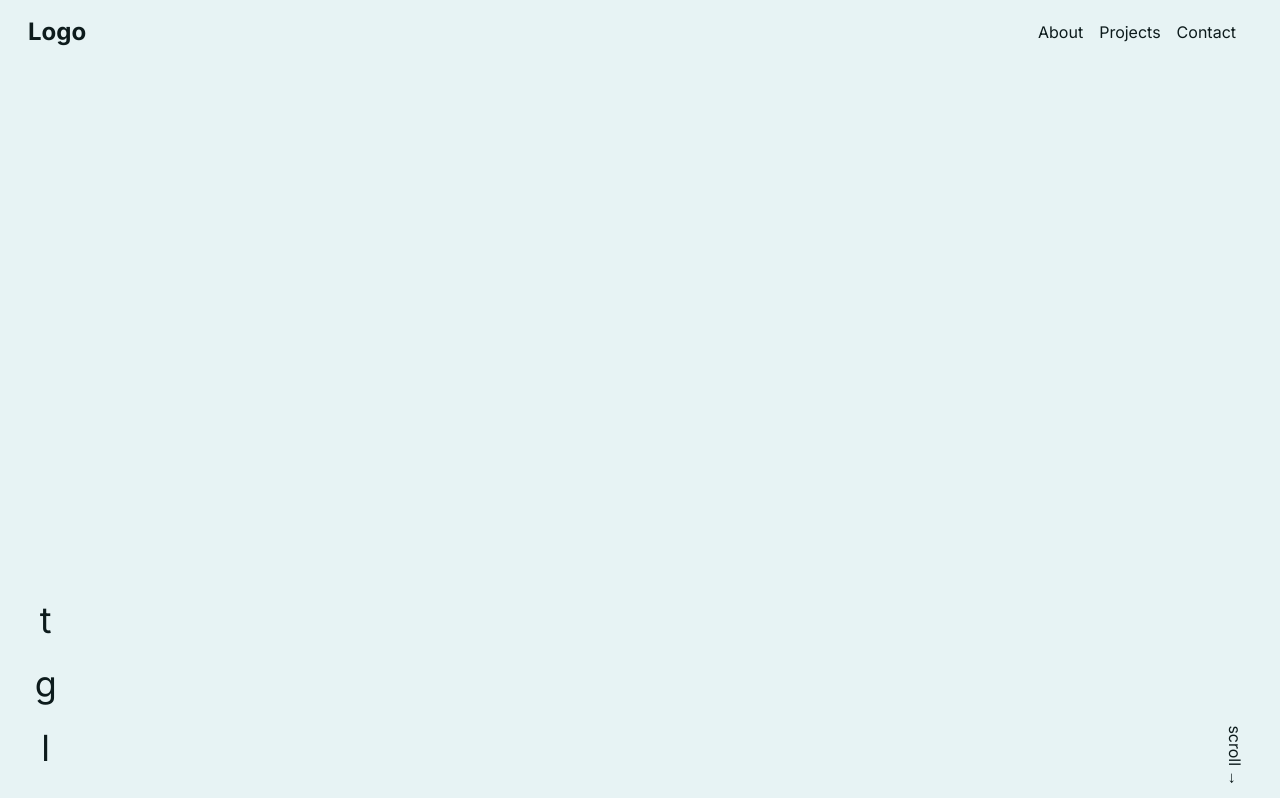
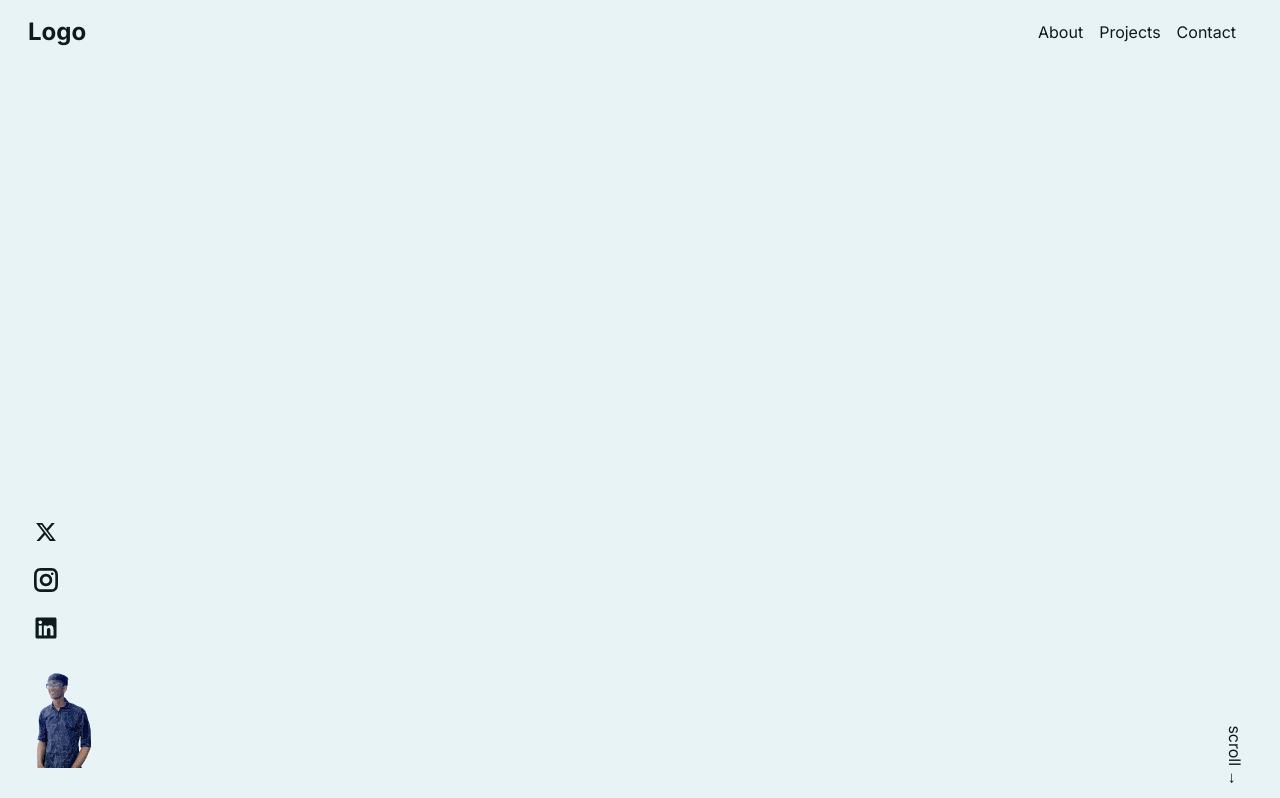
Before and after one commit to kevin-samson/portfolio-v2, a Next.js app: page / in a window 1280 px wide. Shown: the top 798 px of the page. Built offline with nearby package versions, Linux system fonts and the light colour scheme.

Commit message:
moved to folders and added icons

```diff
--- a/app/page.tsx
+++ b/app/page.tsx
@@ -1,82 +1,20 @@
 "use client";
-import { useContext, useRef } from "react";
+import { useContext } from "react";
 import { SmoothScrollContext } from "@/context/smoothScroll";
-import { motion, useScroll, useTransform } from "framer-motion";
+
+import Landing from "@/components/landing/landing";
+import About from "@/components/about/about";
+import Projects from "@/components/projects/projects";
 
 export default function Home() {
   const { scroll } = useContext(SmoothScrollContext);
-  const targetRef = useRef(null);
-  const targetRef2 = useRef(null);
-  const { scrollYProgress } = useScroll({
-    target: targetRef,
-  });
-  const { scrollYProgress: scrollYProgress2 } = useScroll({
-    target: targetRef2,
-  });
-
-  const y = useTransform(scrollYProgress2, [0, 1], ["20px", "0px"]);
-
-  const x = useTransform(scrollYProgress, [0, 1], ["0.5%", "-95%"]);
 
   return (
     <main data-scroll-section>
       {/* Home page */}
-      <section
-        id="home"
-        data-scroll
-        data-scroll-speed="-0.5"
-        className="flex h-dvh bg-background relative"
-      >
-        <div className="md:flex h-full w-1/12  flex-col items-center justify-end text-4xl space-y-6 pb-8 hidden text-text">
-          <div>t</div>
-          <div>g</div>
-          <div>l</div>
-        </div>
-        <div className="w-full"></div>
-        <div className="hidden md:flex h-full w-1/12  flex-col items-center justify-end pb-8">
-          <h6 className="rotate-90">scroll &rarr;</h6>
-        </div>
-      </section>
-      <motion.section
-        style={{ marginRight: y, marginLeft: y }}
-        id="about"
-        data-scroll
-        data-scroll-speed="0"
-        className="h-[85dvh] bg-background dark rounded-xl relative"
-      >
-        <div className="flex flex-col p-5">
-          <h1 ref={targetRef2} className="text-text text-6xl dark">
-            About
-          </h1>
-        </div>
-      </motion.section>
-
-      <section
-        id="projects"
-        data-scroll
-        data-scroll-speed="0"
-        className="mx-3 rounded-xl relative"
-      >
-        <h1 className="text-text text-6xl px-5">Projects</h1>
-        <div ref={targetRef} className="h-[300dvh]">
-          <div className="sticky top-0 flex h-screen items-center overflow-hidden">
-            <motion.div
-              style={{ x }}
-              transition={{ duration: 0.5 }}
-              className="flex gap-4"
-            >
-              <div className="h-[85dvh] w-[75dvh] bg-accent"></div>
-              <div className="h-[85dvh] w-[75dvh] bg-accent"></div>
-              <div className="h-[85dvh] w-[75dvh] bg-accent"></div>
-              <div className="h-[85dvh] w-[75dvh] bg-accent"></div>
-              <div className="h-[85dvh] w-[75dvh] bg-accent"></div>
-              <div className="h-[85dvh] w-[75dvh] bg-accent"></div>
-              <div className="h-[85dvh] w-[75dvh] bg-accent"></div>
-              <div className="h-[85dvh] w-[75dvh] bg-accent"></div>
-            </motion.div>
-          </div>
-        </div>
-      </section>
+      <Landing />
+      <About />
+      <Projects />
     </main>
   );
 }
--- /dev/null
+++ b/components/about/about.tsx
@@ -0,0 +1,31 @@
+import React, { useRef, useContext } from "react";
+import { motion, useScroll, useTransform } from "framer-motion";
+import { SmoothScrollContext } from "@/context/smoothScroll";
+
+function About() {
+  const { scroll } = useContext(SmoothScrollContext);
+  const targetRef = useRef(null);
+  const { scrollYProgress } = useScroll({
+    target: targetRef,
+  });
+
+  const y = useTransform(scrollYProgress, [0, 1], ["20px", "0px"]);
+
+  return (
+    <motion.section
+      style={{ marginRight: y, marginLeft: y }}
+      id="about"
+      data-scroll
+      data-scroll-speed="0"
+      className="h-[85dvh] bg-background dark rounded-xl relative"
+    >
+      <div className="flex flex-col p-5">
+        <h1 ref={targetRef} className="text-text text-6xl dark">
+          About
+        </h1>
+      </div>
+    </motion.section>
+  );
+}
+
+export default About;
--- /dev/null
+++ b/components/landing/landing.tsx
@@ -0,0 +1,30 @@
+import React from "react";
+import { RiTwitterXFill } from "react-icons/ri";
+import { GrInstagram } from "react-icons/gr";
+import { FaLinkedin } from "react-icons/fa";
+import Image from "next/image";
+import image from "@/public/image.svg";
+
+function Landing() {
+  return (
+    <section
+      id="home"
+      data-scroll
+      data-scroll-speed="-0.5"
+      className="flex h-dvh bg-background relative"
+    >
+      <div className="md:flex h-full w-1/12  flex-col items-center justify-end text-2xl space-y-6 pb-8 hidden text-text">
+        <RiTwitterXFill />
+        <GrInstagram />
+        <FaLinkedin />
+        <Image src={image} alt="next" />
+      </div>
+      <div className="w-full"></div>
+      <div className="hidden md:flex h-full w-1/12  flex-col items-center justify-end pb-8">
+        <h6 className="rotate-90">scroll &rarr;</h6>
+      </div>
+    </section>
+  );
+}
+
+export default Landing;
--- /dev/null
+++ b/components/projects/projects.tsx
@@ -0,0 +1,43 @@
+import React, { useRef, useContext } from "react";
+import { motion, useScroll, useTransform } from "framer-motion";
+import { SmoothScrollContext } from "@/context/smoothScroll";
+
+function Projects() {
+  const { scroll } = useContext(SmoothScrollContext);
+  const targetRef = useRef(null);
+  const { scrollYProgress } = useScroll({
+    target: targetRef,
+  });
+
+  const x = useTransform(scrollYProgress, [0, 1], ["0.5%", "-95%"]);
+  return (
+    <section
+      id="projects"
+      data-scroll
+      data-scroll-speed="0"
+      className="mx-3 rounded-xl relative"
+    >
+      <h1 className="text-text text-6xl px-5">Projects</h1>
+      <div ref={targetRef} className="h-[300dvh]">
+        <div className="sticky top-0 flex h-screen items-center overflow-hidden">
+          <motion.div
+            style={{ x }}
+            transition={{ duration: 0.5 }}
+            className="flex gap-4"
+          >
+            <div className="h-[85dvh] w-[75dvh] bg-accent"></div>
+            <div className="h-[85dvh] w-[75dvh] bg-accent"></div>
+            <div className="h-[85dvh] w-[75dvh] bg-accent"></div>
+            <div className="h-[85dvh] w-[75dvh] bg-accent"></div>
+            <div className="h-[85dvh] w-[75dvh] bg-accent"></div>
+            <div className="h-[85dvh] w-[75dvh] bg-accent"></div>
+            <div className="h-[85dvh] w-[75dvh] bg-accent"></div>
+            <div className="h-[85dvh] w-[75dvh] bg-accent"></div>
+          </motion.div>
+        </div>
+      </div>
+    </section>
+  );
+}
+
+export default Projects;
--- a/package.json
+++ b/package.json
@@ -13,7 +13,8 @@
     "locomotive-scroll": "^5.0.0-beta.11",
     "next": "14.0.4",
     "react": "^18",
-    "react-dom": "^18"
+    "react-dom": "^18",
+    "react-icons": "^5.0.1"
   },
   "devDependencies": {
     "@types/locomotive-scroll": "^4.1.3",
```
Also changed, not shown: public/image.svg (added), 1 other file (tests, documents, lock files or other folders).
